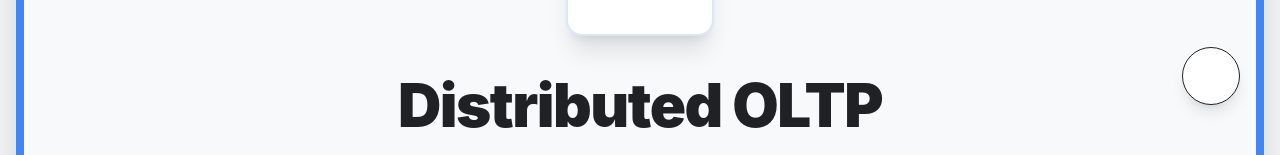
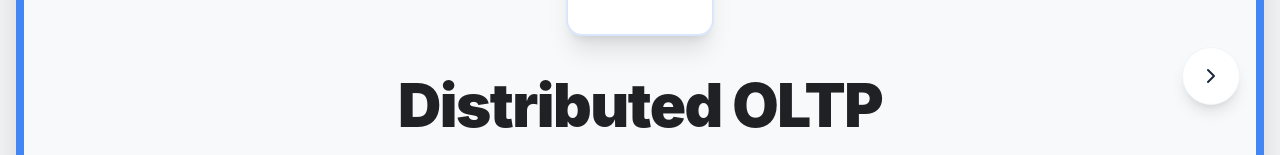
Before and after one commit to TheMasterRoot/Distributed-OLTP-vs-OLAP-on-GCP, a React (Vite) app: page / in a window 1280 px wide. Shown: the part 324-479 px from the top of the page. Built offline with nearby package versions, Linux system fonts and the light colour scheme.

Commit message:
fix navigator button color

```diff
--- a/src/App.tsx
+++ b/src/App.tsx
@@ -872,7 +872,7 @@ export default function App() {
             className={`p-3 md:p-4 rounded-full transition-all shadow-lg active:scale-90 pointer-events-auto ${
               currentSlide === slides.length - 1
                 ? 'bg-white/50 text-slate-200 cursor-not-allowed opacity-0'
-                : 'bg-white text-white bg-[#202124] hover:bg-black border border-[#202124]'
+                : 'bg-white text-slate-800 hover:bg-slate-50 border border-slate-100'
             }`}
           >
             <ChevronRight className="w-5 h-5 md:w-6 md:h-6" />
```
